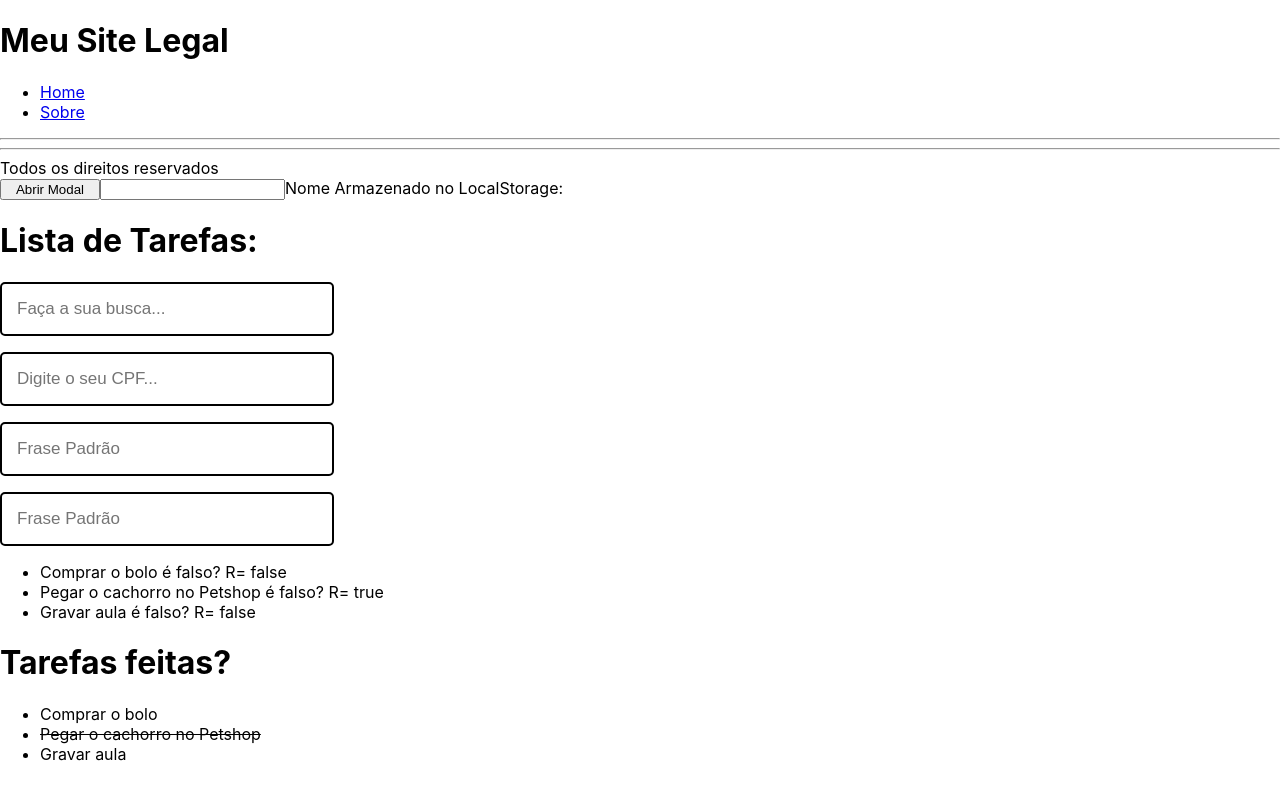
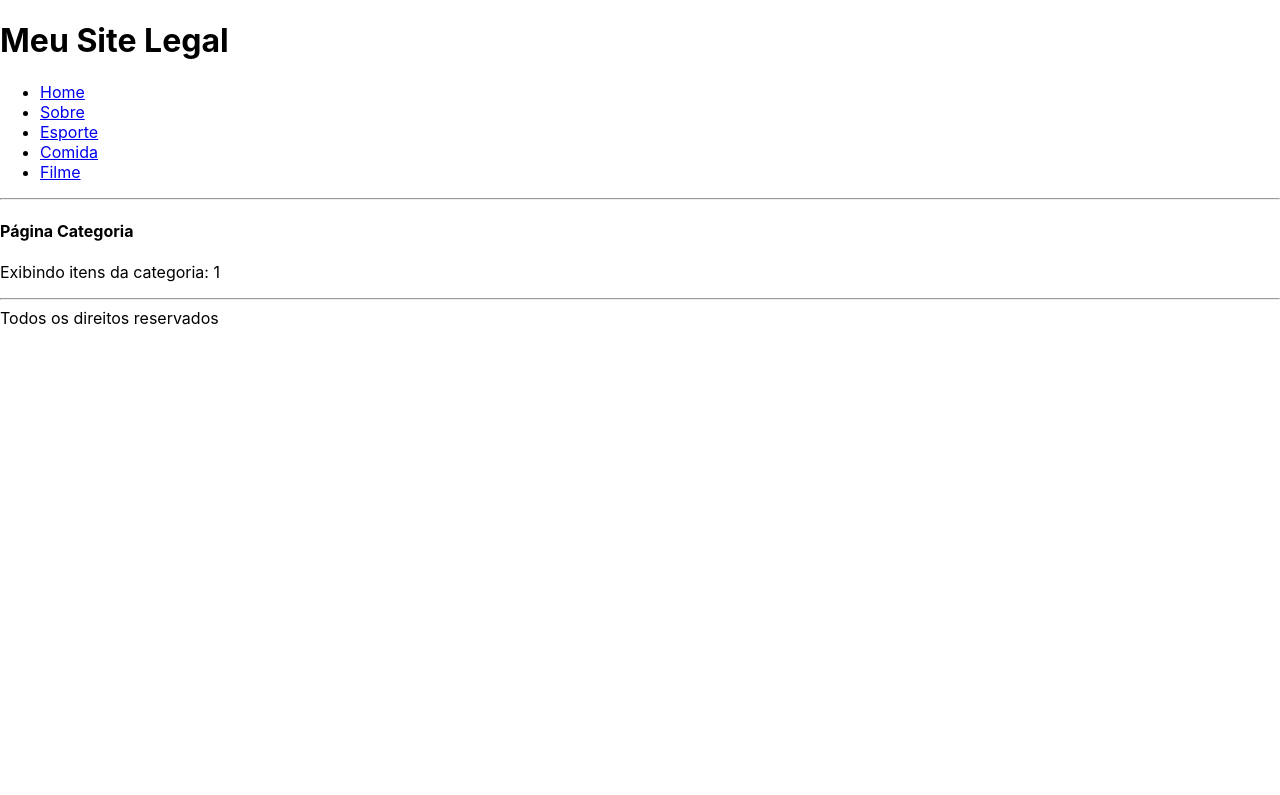
Before and after one commit to silastj/reactJSB7Web, a React (Create React App) app: page /categoria/1 in a window 1280 px wide. Shown: the top 795 px of the page. Built offline with nearby package versions, Linux system fonts and the light colour scheme.

Commit message:
Route com parametros OK

```diff
--- a/src/Base.js
+++ b/src/Base.js
@@ -3,6 +3,19 @@ import {BrowserRouter, Switch, Route, Link } from 'react-router-dom';
 
 import Home from './pages/Home';
 import Sobre from './pages/Sobre';
+import App from './App';
+import Btn from './Btn';
+import Button from './buttom';
+import New from './useStateA';
+import Campos from './campo';
+import SearchBox from './components/SearchBox';
+import Lista from './lista';
+import Local from './components/LocalStorage';
+import ModalOne from './components/Modal2';
+
+import Title from './title';
+import ComponentesProps from './ComponentesProps';
+import Categoria from './pages/Categoria';
 
 
 function Base(){
@@ -14,6 +27,9 @@ function Base(){
                 <ul>
                     <li> <Link to="/">Home</Link></li>
                     <li><Link to="/sobre">Sobre</Link></li>
+                    <li><Link to="/categoria/esporte">Esporte</Link></li>
+                    <li><Link to="/categoria/comida">Comida</Link></li>
+                    <li><Link to="/categoria/filme">Filme</Link></li>
                 </ul>
             </nav>
             </header>
@@ -25,6 +41,19 @@ function Base(){
                 </Route>
                 <Route path="/sobre">
                     <Sobre/>
+                    <ModalOne/>
+                    {/* <Local/>  */}
+                    <Lista/>
+                    <Campos/>
+                    <New/>
+                    <Btn/>
+                    <Button/>
+                    <App />
+                    <ComponentesProps/>
+                    <Title name="Amós Silas Santos"/>
+                </Route>
+                <Route path="/categoria/:cat">
+                    <Categoria/>
                 </Route>
             </Switch>
 
--- a/src/index.js
+++ b/src/index.js
@@ -1,20 +1,10 @@
 import React, { useState } from 'react';
 import ReactDOM from 'react-dom';
 import './index.css';
-import App from './App';
-import Btn from './Btn';
 import './App.css';
-import Title from './title';
-import ComponentesProps from './ComponentesProps';
 import * as serviceWorker from './serviceWorker';
-import Button from './buttom';
-import New from './useStateA';
-import Campos from './campo';
-import SearchBox from './components/SearchBox';
-import Lista from './lista';
-import Local from './components/LocalStorage';
-import ModalOne from './components/Modal2';
 import Base from './Base';
+
 
 
 
@@ -22,19 +12,6 @@ import Base from './Base';
 ReactDOM.render(
     <React.StrictMode>
       <Base/>
-      <ModalOne/>
-      <Local/>
-      <Lista/>
-      <Campos/>
-      <New/>
-      <Btn/>
-      <Button/>
-      <App />
-      <ComponentesProps/>
-      <Title name="Amós Silas Santos"/>
-
-
-
     </React.StrictMode>,
     document.getElementById('root')
 );
--- /dev/null
+++ b/src/pages/Categoria.js
@@ -0,0 +1,17 @@
+import React from 'react';
+import { useParams } from 'react-router-dom';
+
+
+function Categoria() {
+
+    let {cat} = useParams();
+
+    return(
+        <div>
+            <h4>Página Categoria</h4>
+            <p>Exibindo itens da categoria: {cat}</p>
+        </div>
+    );
+}
+
+export default Categoria;
```
Also changed, not shown: 1 other file (tests, documents, lock files or other folders).
